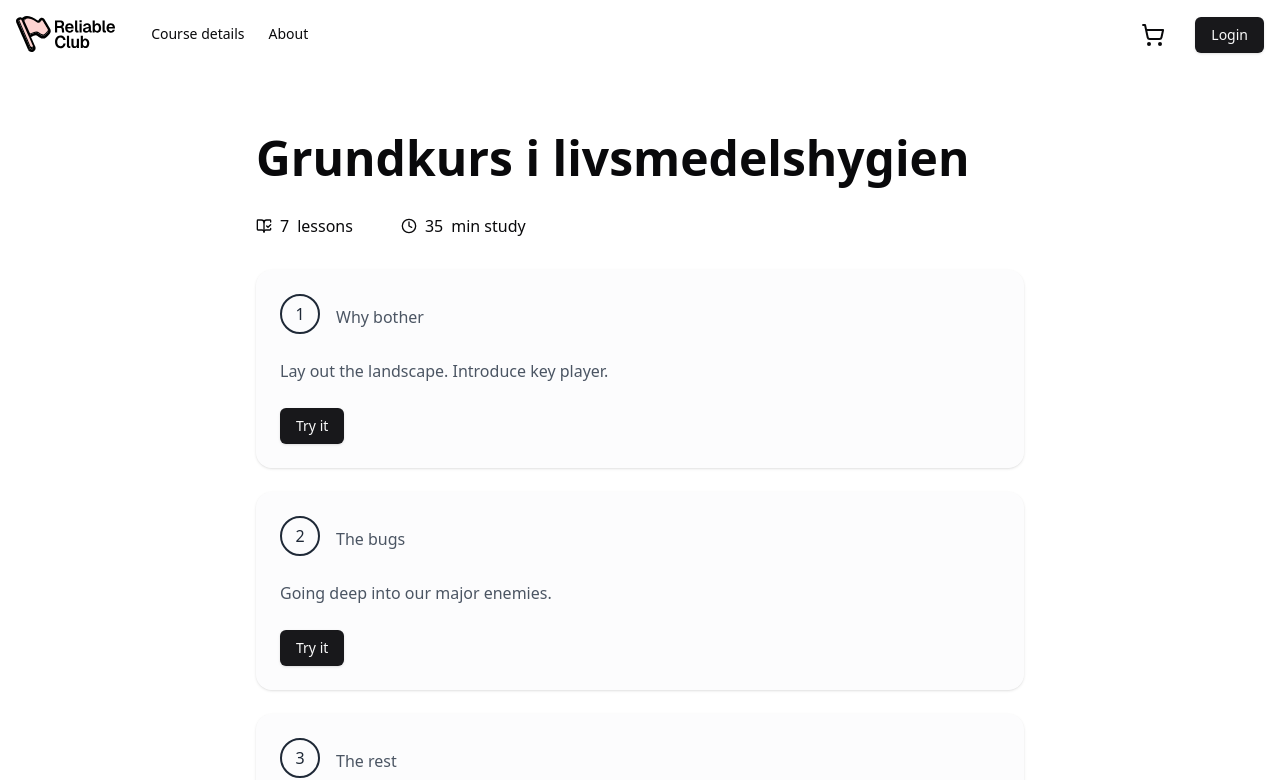
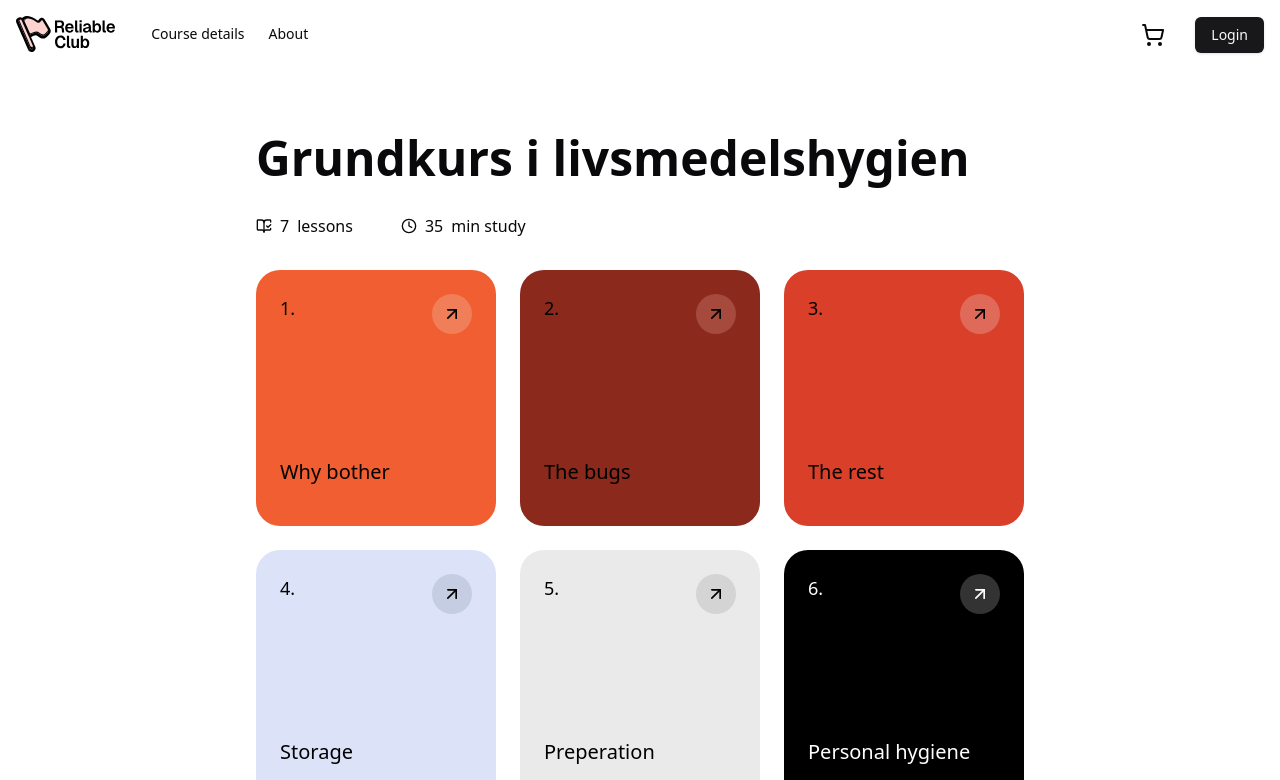
Before and after one commit to evilpaper/reliable, a Next.js app: page /courses/food-hygiene-foundations in a window 1280 px wide. Shown: the top 780 px of the page. Built offline with nearby package versions, Linux system fonts and the light colour scheme.

Commit message:
design(course): a slightly better lesson card

```diff
--- a/src/features/course/course-screen.tsx
+++ b/src/features/course/course-screen.tsx
@@ -6,6 +6,7 @@ import {
   CardHeader,
 } from "@/common/components/ui/card";
 import { Icons } from "@/common/components/ui/icons";
+import { ArrowUpRight } from "lucide-react";
 import Link from "next/link";
 
 interface Props {
@@ -21,6 +22,37 @@ interface Props {
     }[];
   };
 }
+
+const colors = [
+  {
+    color: "bg-[#F05E31]",
+    iconBg: "bg-[#F07E59]",
+  },
+  {
+    color: "bg-[#8B2A1C]",
+    iconBg: "bg-[#A54A3C]",
+  },
+  {
+    color: "bg-[#D93F29]",
+    iconBg: "bg-[#E06A59]",
+  },
+  {
+    color: "bg-[#DCE3F9]",
+    iconBg: "bg-[#C5CDE3]",
+  },
+  {
+    color: "bg-[#EAEAEA]",
+    iconBg: "bg-[#D4D4D4]",
+  },
+  {
+    color: "bg-black",
+    iconBg: "bg-[#333333]",
+  },
+  {
+    color: "bg-black",
+    iconBg: "bg-[#333333]",
+  },
+];
 
 export async function CourseScreen({ course }: Props) {
   const numberOfLessons = course.lessons.length;
@@ -44,41 +76,79 @@ export async function CourseScreen({ course }: Props) {
         </div>
       </section>
 
-      <div className="grid grid-cols-1 gap-6 mt-8">
+      <div className="grid grid-cols-1 sm:grid-cols-2 md:grid-cols-3 gap-4 max-w-7xl mx-auto gap-6 mt-8">
         {course.lessons.map(({ id, lessonNumber, lessonTitle, synopsis }) => {
           return (
-            <Card
-              key={id}
-              className="bg-gray-50/50 border-0 rounded-2xl h-full"
-            >
-              <CardHeader className="flex flex-row items-center gap-4">
-                <span className="flex items-center justify-center w-10 h-10 rounded-full border-2 border-gray-800 text-gray-800 font-medium">
-                  {lessonNumber}
-                </span>
-                <span className="text-gray-600 font-medium mt-0">
-                  {lessonTitle}
-                </span>
-              </CardHeader>
-              <CardContent>
-                <blockquote className="text-1xl text-gray-600 font-normal leading-relaxed">
-                  {synopsis}
-                </blockquote>
-              </CardContent>
-              <CardFooter>
-                <Button asChild variant="default">
-                  <Link
-                    href={`/courses/${
-                      course.courseSlug
-                    }/lessons/${lessonNumber.toString()}`}
-                  >
-                    Try it
-                  </Link>
-                </Button>
-              </CardFooter>
-            </Card>
+            <Lesson
+              id={id}
+              lessonNumber={lessonNumber}
+              lessonTitle={lessonTitle}
+              courseSlug={course.courseSlug}
+            />
           );
         })}
       </div>
     </section>
   );
 }
+
+function Lesson({
+  id,
+  lessonNumber,
+  lessonTitle,
+  synopsis,
+  courseSlug,
+}: {
+  id: string;
+  lessonNumber: number;
+  lessonTitle: string;
+  synopsis?: string;
+  courseSlug?: string;
+}) {
+  return (
+    <Link
+      key={lessonNumber}
+      href={`/courses/${courseSlug}/lessons/${lessonNumber.toString()}`}
+      className={`${
+        colors[lessonNumber - 1].color
+      } rounded-3xl p-6 h-64 flex flex-col relative transition-transform duration-200 hover:scale-[1.02] hover:shadow-lg cursor-pointer`}
+      aria-label={`Lesson ${id}: ${lessonTitle}`}
+    >
+      <div className="flex justify-between items-start">
+        <span
+          className={`text-lg font-medium ${
+            colors[lessonNumber - 1].color === "bg-black"
+              ? "text-white"
+              : "text-black"
+          }`}
+        >
+          {lessonNumber}.
+        </span>
+        <div
+          className={`${
+            colors[lessonNumber - 1].iconBg
+          } w-10 h-10 rounded-full flex items-center justify-center transition-transform duration-200 group-hover:scale-110`}
+        >
+          <ArrowUpRight
+            className={`w-5 h-5 ${
+              colors[lessonNumber - 1].color === "bg-black"
+                ? "text-white"
+                : "text-black"
+            }`}
+          />
+        </div>
+      </div>
+      <div className="mt-auto mb-4">
+        <h3
+          className={`text-xl font-medium ${
+            colors[lessonNumber - 1].color === "bg-black"
+              ? "text-white"
+              : "text-black"
+          }`}
+        >
+          {lessonTitle}
+        </h3>
+      </div>
+    </Link>
+  );
+}
```
